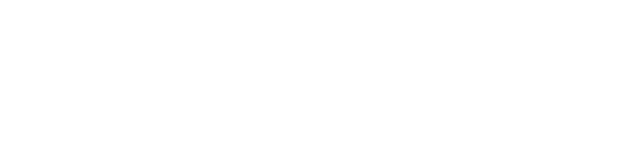
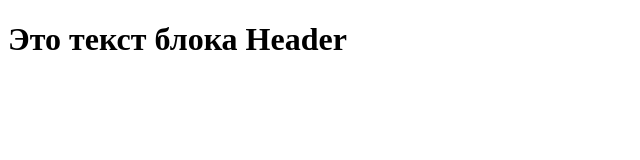
Before and after one commit to Antoshka2001/GitTest, a plain HTML site: page index.html in a window 1280 px wide. Shown: the whole page, without its empty margins (0-640 px from the left). Drawn offline with Linux system fonts and the light colour scheme.

Commit message:
Добавил блок Header, добавил текст

```diff
--- a/index.html
+++ b/index.html
@@ -7,6 +7,8 @@
     <title>Git Project</title>
 </head>
 <body>
-
+    <header>
+        <h1>Это текст блока Header</h1>
+    </header>
 </body>
 </html>
```
